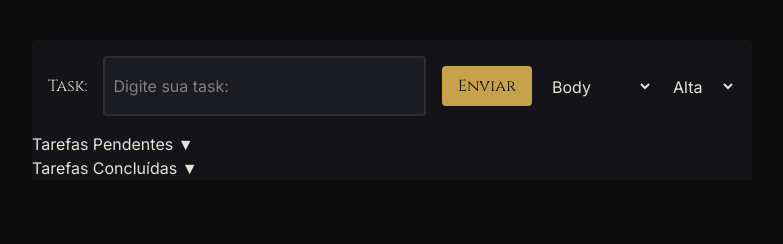
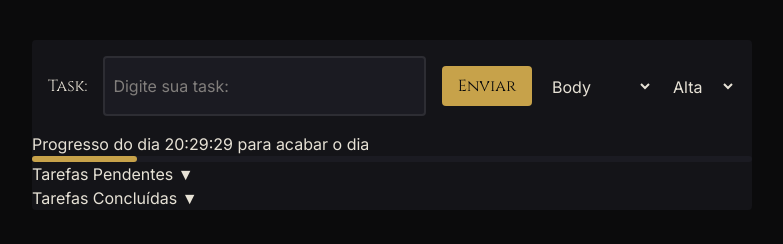
Before and after one commit to artsilveira/todo-list, a website: page index.html in a window 1280 px wide. Shown: the part 90-334 px from the top of the page, without its empty margins (248-1031 px from the left). Drawn offline with nearby package versions, Linux system fonts and the light colour scheme; files that its build step writes are made by us from their sources.

Commit message:
feat: add day bar with coutdown timer

```diff
--- a/app.js
+++ b/app.js
@@ -110,3 +110,47 @@ function deletarTarefa(id) {
     renderTask();
     salvarTarefas();
 }
+
+function calcularProgressoDia() {
+    const agora = new Date();
+
+    const horas = agora.getHours();
+    const minutos = agora.getMinutes();
+    const segundos = agora.getSeconds();
+
+    const segundosPassados = (horas * 3600) + (minutos * 60) + segundos;
+    const totalSegundosDia = 86400;
+
+    const porcentagem = (segundosPassados / totalSegundosDia) * 100;
+
+    const segundosRestantes = totalSegundosDia - segundosPassados;
+    const hRestantes = Math.floor(segundosRestantes / 3600);
+    const mRestantes = Math.floor((segundosRestantes % 3600) / 60);
+    const sRestantes = segundosRestantes % 60;
+
+    const pad = (num) => String(num).padStart(2, '0');
+    const relogioRegressivo = `${pad(hRestantes)}:${pad(mRestantes)}:${pad(sRestantes)}`;
+
+    return {
+        porcentagem: parseFloat(porcentagem.toFixed(1)),
+        restante: relogioRegressivo
+    };
+}
+
+function atualizarBarraNaTela() {
+    const dados = calcularProgressoDia();
+    const barra = document.getElementById("barra-dia");
+    const textoTempo = document.getElementById("tempo-restante");
+
+    if (barra) {
+        barra.style.width = dados.porcentagem + "%";
+    }
+
+    if (textoTempo) {
+        textoTempo.innerText = `${dados.restante} para acabar o dia`;
+    }
+}
+
+atualizarBarraNaTela();
+
+setInterval(atualizarBarraNaTela, 1000);
--- a/index.html
+++ b/index.html
@@ -37,8 +37,20 @@
                 </select>
             </form>
 
+            <div>
+                <div>
+                    <span>Progresso do dia</span>
+                    <span id="tempo-restante">--:--:-- restante</span>
+                </div>
+
+                <div style="background: var(--color-surface-2); height: 6px; border-radius: 9999px;">
+                    <div id="barra-dia" style="height: 6px; width: 0%; background: var(--color-accent); border-radius: 9999px; transition: width 1s;">
+
+                    </div>
+                </div>
+            </div>
+
             <section>
-
                 <button id="btn-pend">
                     <span>Tarefas Pendentes</span>
                     <span id="arrow-pend" class="inline-block transition-transform duration-300">▼</span>
```
